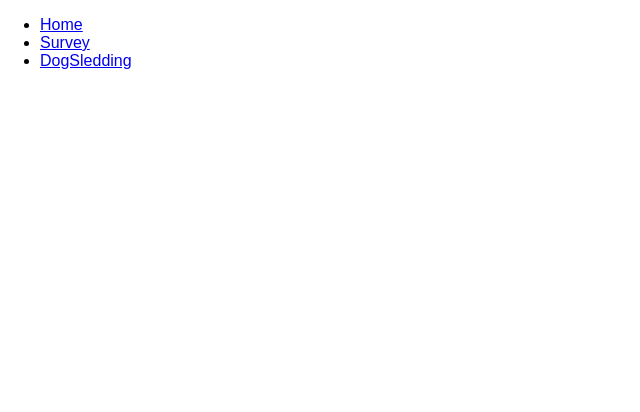
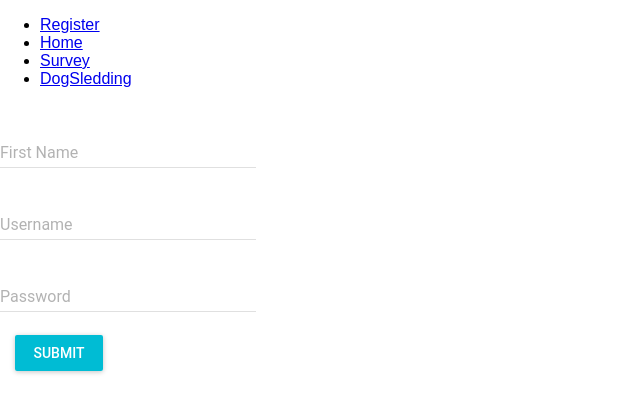
Before and after one commit to elfcup/dog-sledding-dog-combos, a React (Create React App) app in the folder client/: page /Register in a window 1280 px wide. Shown: the top 412 px of the page, without its empty margins (0-640 px from the left). Built offline with nearby package versions, Linux system fonts and the light colour scheme.

Commit message:
almost done!

```diff
--- a/client/src/App.js
+++ b/client/src/App.js
@@ -12,6 +12,7 @@ import Navpills from './components/Navpills'
 // import BreedCard from './components/BreedCard'
 import Home from './components/Pages/Home'
 import Survey from './components/Pages/Survey'
+import Register from './components/Pages/Register'
 // import Results from './components/Pages/Results'
 import DogSledding from './components/Pages/DogSledding'
 
@@ -35,6 +36,7 @@ class App extends Component {
           <Navpills
             message={this.state.message}
           />
+          <Route exact path="/Register" component={Register} />
           <Route exact path="/" component={Home} />
           <Route exact path="/Survey" component={Survey} />
           <Route exact path="/DogSledding" component={DogSledding} />
--- a/client/src/components/Navpills/Navpills.js
+++ b/client/src/components/Navpills/Navpills.js
@@ -5,10 +5,10 @@ import { Link } from "react-router-dom";
 const Navpills = props => (
 
         <ul className="nav nav-tabs">
+            <li><Link to="/Register">Register</Link></li>
             <li><Link to="/">Home</Link></li>
             <li><Link to="/Survey">Survey</Link></li>
-        <li><Link to="/DogSledding">DogSledding</Link></li>
-
+            <li><Link to="/DogSledding">DogSledding</Link></li>
         </ul>
 );
 
--- /dev/null
+++ b/client/src/components/Pages/Register/Register.css
@@ -0,0 +1,19 @@
+.titlebox {
+    background-size: 100%;
+    width: 100%;
+    min-height: 180px;
+    text-align: center;
+    vertical-align: center;
+    font-family: 'Times New Roman', sans-serif;
+    color:darkblue;
+    margin-bottom: 20px;
+}
+
+.titlebox h1 {
+    margin-top: 50px;
+    font-size: 50px;
+}
+
+.titlebox p {
+    font-size: 20px;
+}
--- /dev/null
+++ b/client/src/components/Pages/Register/Register.js
@@ -0,0 +1,130 @@
+// import React from "react";
+import "./Register.css";
+
+// const Register = props => (
+//     <div className="titlebox">
+//         <h1>Please Register or Login</h1>
+//         <p></p>
+
+
+//             <div className="form-group">
+
+//             </div>
+
+//     </div>
+
+// );
+
+import React, { Component } from "react";
+import MuiThemeProvider from "material-ui/styles/MuiThemeProvider";
+
+import RaisedButton from "material-ui/RaisedButton";
+import TextField from "material-ui/TextField";
+import axios from "axios";
+import { Redirect } from "react-router-dom"; //for the redirect
+// import Header from "./Header";
+// import "../App.css";
+
+// import { API_ROOT } from '../api-config';
+
+class Register extends Component {
+    constructor(props) {
+        super(props);
+        this.state = {
+            username: "",
+            password: "",
+            firstname: "",
+            lastname: "",
+            submitted: false
+        };
+        this.handleClick = this.handleClick.bind(this);
+    }
+    componentDidMount() {
+        document.title = "Register";
+    }
+
+    handleClick(event) {
+
+        var payload = {
+            username: this.state.username,
+            password: this.state.password,
+            firstname: this.state.firstname,
+
+        };
+        console.log("payload ", payload);
+        axios
+            .post("http://localhost:8089" + "/api/user/register", payload)
+            .then(response => {
+                console.log(response);
+                if (response.status === 200) {
+                    console.log("Reg successfull");
+                    // var uploadScreen=[];
+                    this.setState({ submitted: true });
+                    // uploadScreen.push(<UploadScreen appContext={self.props.appContext}/>)
+                    // self.props.appContext.setState({loginPage:[],uploadScreen:uploadScreen})
+                } else if (response.status === 204) {
+                    console.log("User already exists");
+                    alert("Email already exists in our system. ");
+                } else {
+                    console.log("Problem registering.  Please try again. ");
+                    alert("Problem registering.  Please try again.");
+                }
+            })
+            .catch(function (error) {
+                console.log(error);
+            });
+    }
+    render() {
+        if (this.state.submitted) {
+            return <Redirect to="/" />;
+        } else {
+            return (
+                <div>
+                    {/* <Header /> */}
+                    <div className="text-center">
+                        <MuiThemeProvider>
+                            <div>
+                                <TextField
+                                    hintText="First Name"
+                                    floatingLabelText="First Name"
+                                    onChange={(event, newValue) =>
+                                        this.setState({ firstname: newValue })
+                                    }
+                                />
+
+                                <br />
+                                <TextField
+                                    hintText="Enter your Email"
+                                    floatingLabelText="Username"
+                                    onChange={(event, newValue) =>
+                                        this.setState({ username: newValue })
+                                    }
+                                />
+                                <br />
+                                <TextField
+                                    type="password"
+                                    hintText="Enter your Password"
+                                    floatingLabelText="Password"
+                                    onChange={(event, newValue) =>
+                                        this.setState({ password: newValue })
+                                    }
+                                />
+                                <br />
+                                <RaisedButton
+                                    label="Submit"
+                                    primary={true}
+                                    style={style}
+                                    onClick={event => this.handleClick(event)}
+                                />
+                            </div>
+                        </MuiThemeProvider>
+                    </div>
+                </div>
+            );
+        }
+    }
+}
+const style = {
+    margin: 15
+};
+export default Register;
--- /dev/null
+++ b/client/src/components/Pages/Register/index.js
@@ -0,0 +1 @@
+export { default } from "./Register";
--- a/client/src/components/Pages/Survey/Survey.js
+++ b/client/src/components/Pages/Survey/Survey.js
@@ -119,9 +119,9 @@ renderPage = () => {
                 </Wrapper> */}
 
 
-                <h1>Dog Breed Choices</h1>
-                <p>Select two dogs to breed and discover how many bla bla bla bl!</p>
-
+                <h1>Take Survey!</h1>
+                <p>Please select an item from each question to help best select which dog breed would best suit you.</p>
+                <br></br>
                 <form onSubmit={this.handleSubmit}>
                     <div className="form-group">
                         <h3><strong>Question 1</strong></h3>
--- a/package.json
+++ b/package.json
@@ -17,6 +17,8 @@
     "nodemon": "^1.11.0"
   },
   "dependencies": {
-    "express": "^4.15.4"
+    "axios": "^0.18.0",
+    "express": "^4.15.4",
+    "material-ui": "^0.20.0"
   }
 }
```
Also changed, not shown: 1 other file (tests, documents, lock files or other folders).
